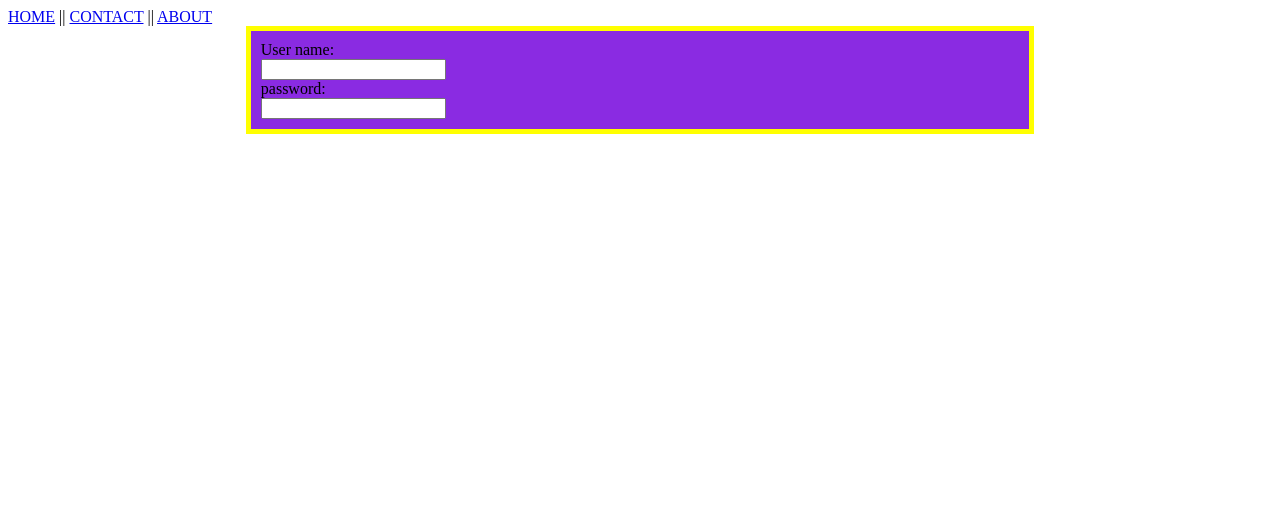
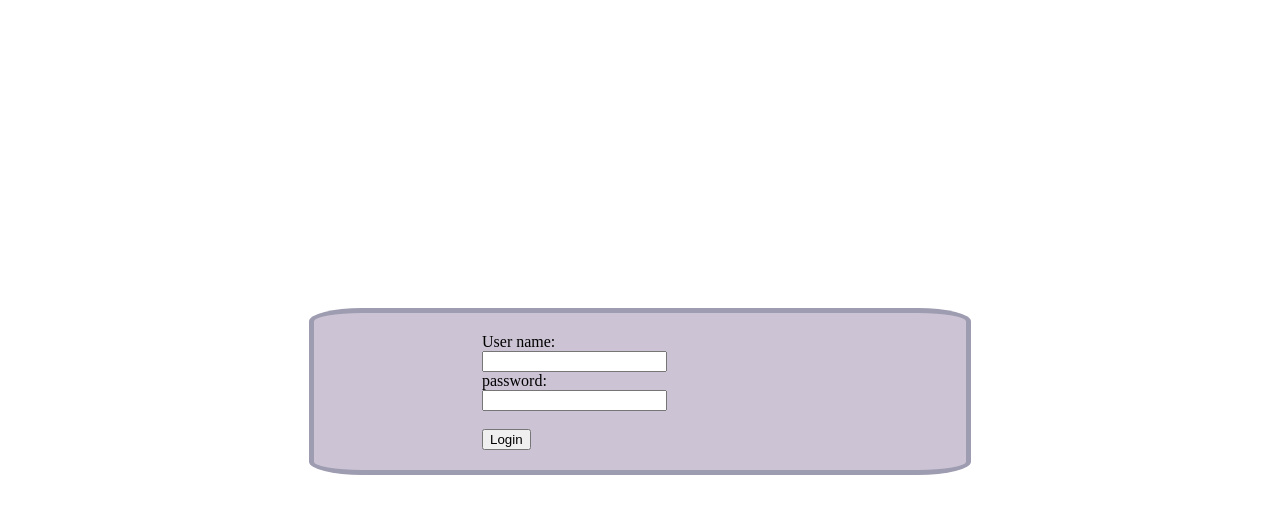
Before and after one commit to henry-design/webtrain, a plain HTML site: page index.html in a window 1280 px wide. Drawn offline with Linux system fonts and the light colour scheme.

Commit message:
taking shape

```diff
--- a/index.html
+++ b/index.html
@@ -3,22 +3,20 @@
 <link rel="stylesheet" href="style.css">
 
 <head>
-    <title>This is document title</title>
+    <title>login</title>
 </head>
 
-<body>
-    <div class="">
-        <a href="/index.html">HOME</a> ||
-        <a href="/about/contact_us.htm">CONTACT</a> ||
-        <a href="/about/index.htm">ABOUT</a>
+<body class="">
+    <div class="spacer"></div>
 
     </div>
-    <div class="centers">
-        <form id="loginForm">
+    <div class="centers colorpurplish boardersround">
+        <form class="centers" id="loginForm">
             <label for="fname">User name:</label><br>
             <input type="text" id="fname" name="uname" value=""><br>
             <label for="lname">password:</label><br>
-            <input type="text" id="lname" name="password" value="">
+            <input type="text" id="lname" name="password" value=""><br><br>
+            <input type="button" id="login button" name="Login" value="Login">
         </form>
     </div>
 
--- a/style.css
+++ b/style.css
@@ -1,25 +1,30 @@
 .centers {
     margin: auto;
-    width: 60%;
-    border: 5px solid #FFFF00;
+    width: 50%;
     padding: 10px;
-    background-color: blueviolet;
+    height: 50%;
 }
 
-.div-1 {
-    background-color: blue;
-    height: 50px;
-    width: 50px;
+.spacer {
+    height: 300px;
 }
 
-.div-2 {
-    background-color: red;
-    height: 100px;
-    width: 100px;
+.colorpurplish {
+    background-color: rgba(50, 19, 80, 0.247);
 }
 
-.div-3 {
-    background-color: yellow;
-    height: 200px;
-    width: 200px;
+.boardersround {
+    border: 5px solid #03193a3a;
+    border-radius: 8%;
 }
+
+#parent {
+    display: table;
+    width: 100%;
+}
+
+#form_login {
+    display: table-cell;
+    text-align: center;
+    vertical-align: middle;
+}
```
